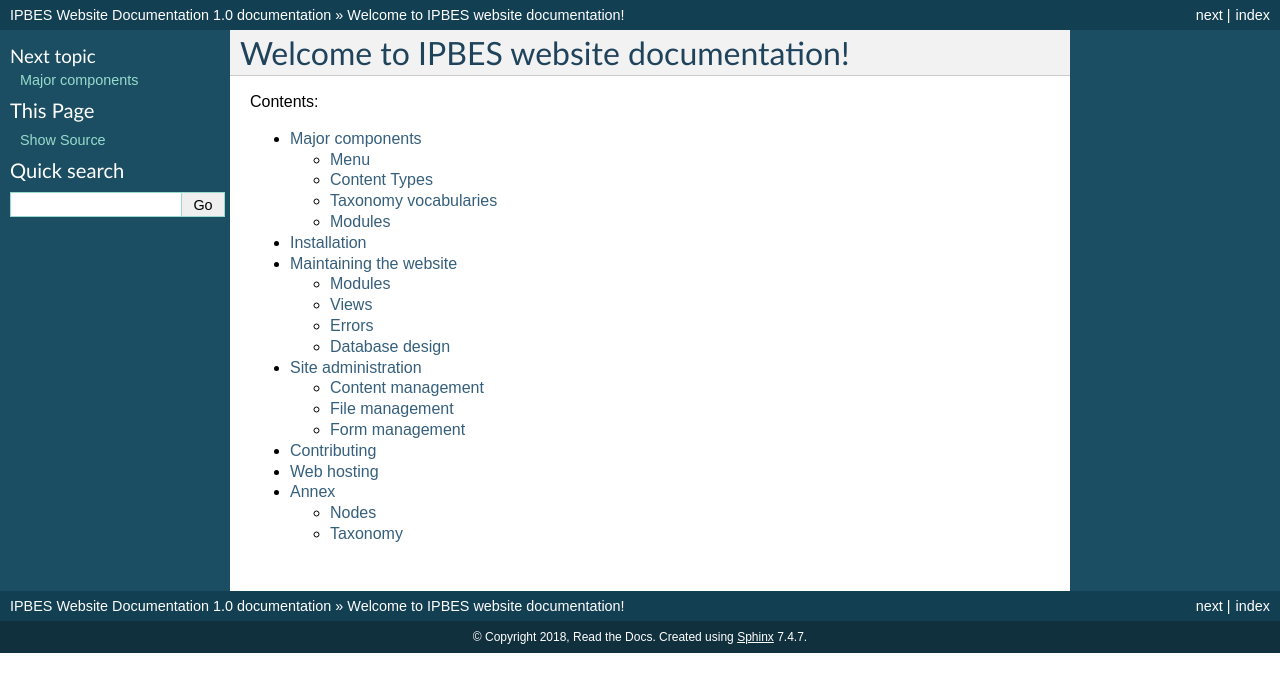
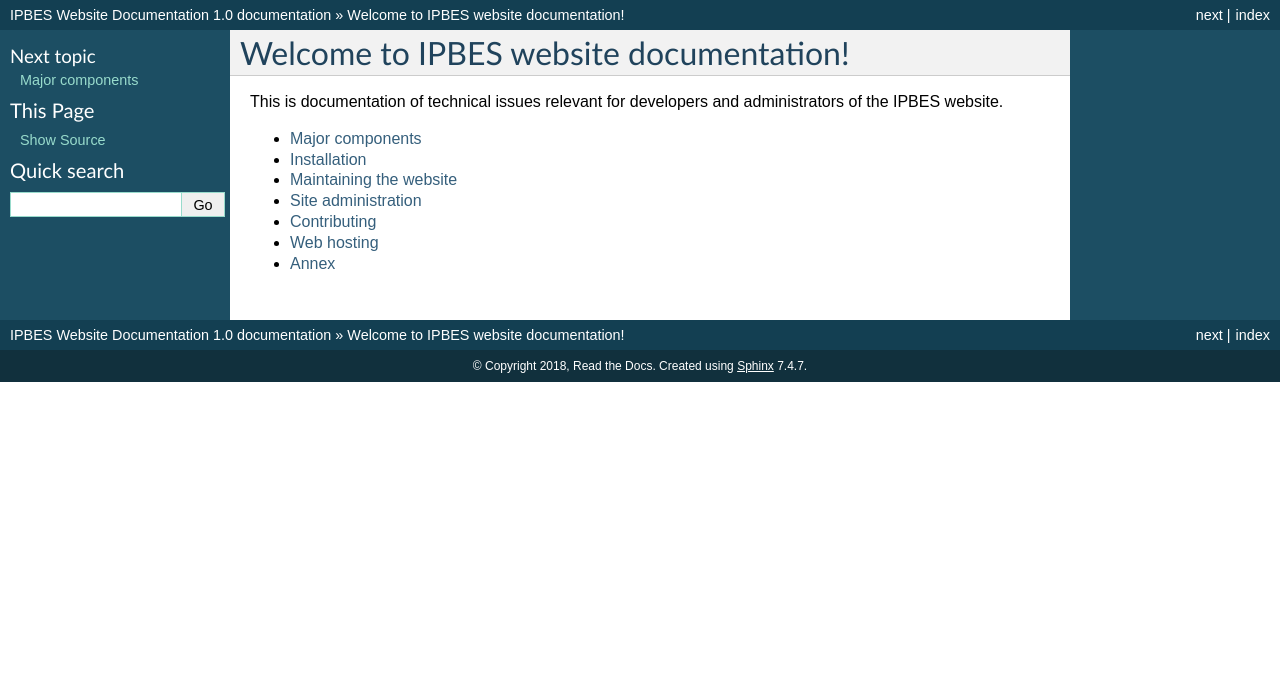
Before and after one commit to ipbes/ipbeswebdocs, a Sphinx documentation site: the page built from docs/index.rst, in a window 1280 px wide. Shown: the top 692 px of the page. Built offline with Sphinx 7.4.7, drawn with Linux system fonts in a browser that asks for light colours; pages that are not in the unit, such as notebooks, are missing from menus.

Commit message:
Update index.rst

```diff
--- a/docs/index.rst
+++ b/docs/index.rst
@@ -1,9 +1,10 @@
 Welcome to IPBES website documentation!
 =======================================
-Contents:
+
+This is documentation of technical issues relevant for developers and administrators of the IPBES website.
 
 .. toctree::
-   :maxdepth: 2
+   :maxdepth: 1
 
    components/index
    installation/index
```
